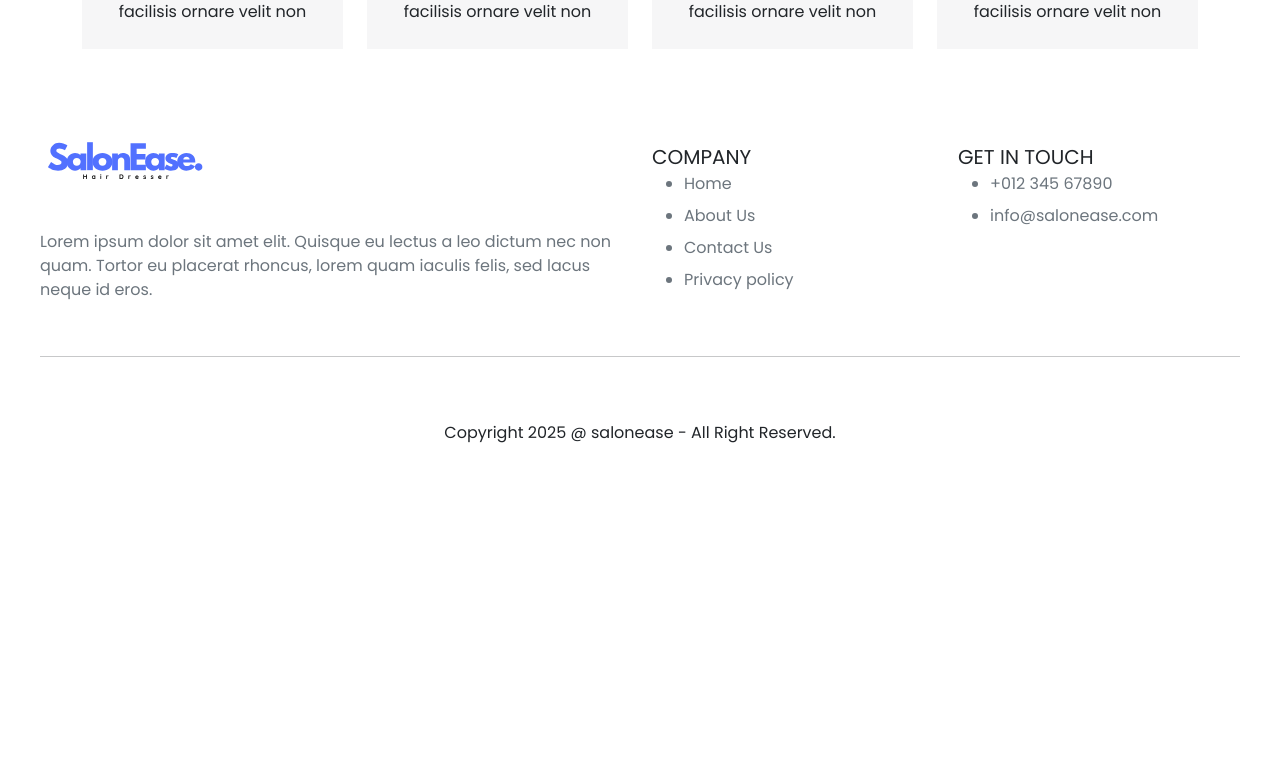
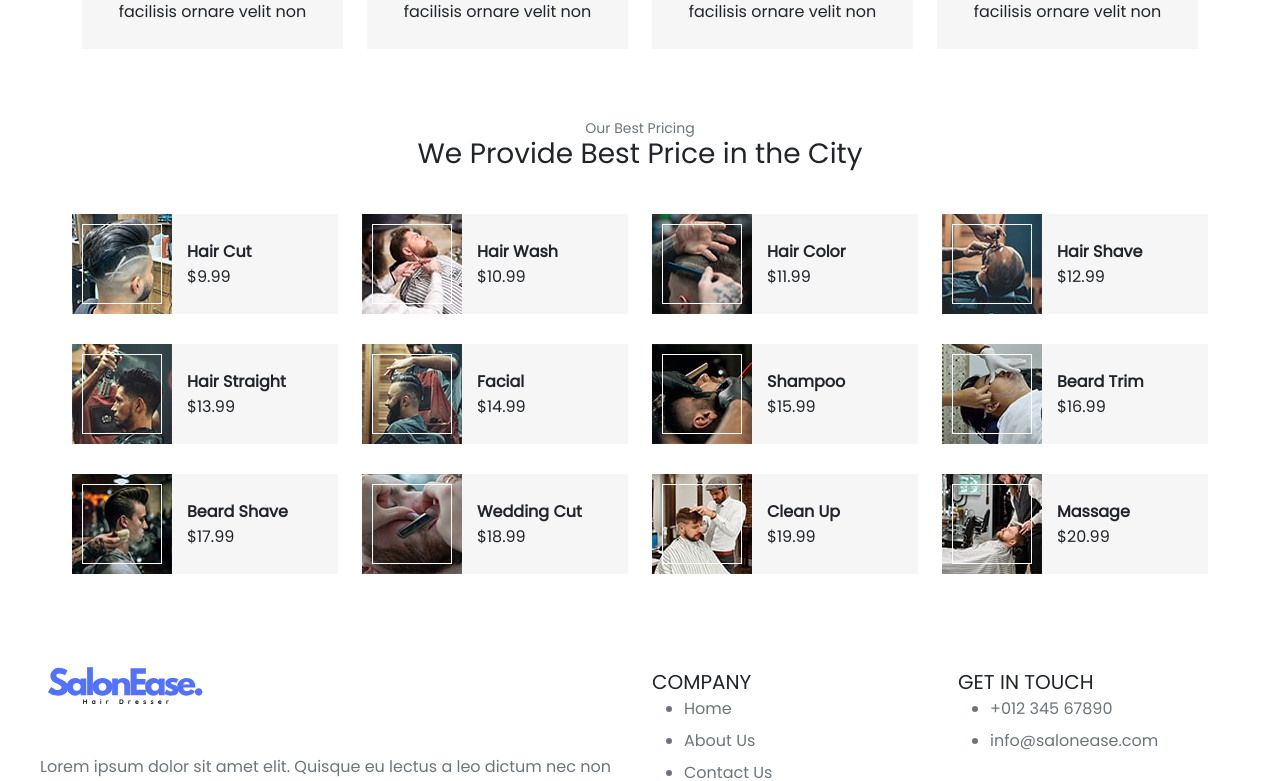
Before and after one commit to tharindu009/SalonEase, a React (Vite) app in the folder frontend/: page /service in a window 1280 px wide. Shown: the part 626-1407 px from the top of the page. Before the commit the page ends 1119 px from the top, so only its background shows below. Built offline with nearby package versions, Linux system fonts and the light colour scheme.

Commit message:
bug fix service page

```diff
--- a/frontend/src/components/BestPricing.jsx
+++ b/frontend/src/components/BestPricing.jsx
@@ -1,23 +1,27 @@
 import React from 'react'
 import { prices } from '../assets/assets'
+import { useNavigate } from 'react-router-dom'
 
 
 
 const BestPricing = () => {
+
+const navigate = useNavigate();
+
     return (
         <div className='d-flex flex-column align-items-center my-4 text-dark mx-md-5'>
             <p className='col-sm-4 text-center small text-secondary'>Our Best Pricing</p>
             <h3 className='font-weight-medium'>We Provide Best Price in the City</h3>
-            <div class="container price">
+            <div className="container price">
                 <div className='row'>
 
                     {prices.slice(0, 12).map((item, index) => (
-                        <div class="col-lg-3 col-md-4 col-sm-6">
-                            <div class="price-item">
-                                <div class="price-img">
+                        <div onClick={() => { navigate(`/appointment/${item._id}`); scrollTo(0, 0) }} key={index} className="col-lg-3 col-md-4 col-sm-6 pointer">
+                            <div className="price-item">
+                                <div className="price-img">
                                     <img src={item.image} alt="Image" />
                                 </div>
-                                <div class="price-text">
+                                <div className="price-text">
                                     <h2>{item.name}</h2>
                                     <h3>{item.price}</h3>
                                 </div>
--- a/frontend/src/components/ServiceMenu.jsx
+++ b/frontend/src/components/ServiceMenu.jsx
@@ -11,37 +11,37 @@ const ServiceMenu = () => {
             <p>Simply browse through our extensive list of services, schedule your appointment hassle-free.</p>
             <div className='spacing'></div>
             <div className='container'>
-                <div class="row">
-                    <div class="col-lg-3 col-12">
-                        <div class="single-features">
-                            <div class="signle-icon">
+                <div className="row">
+                    <div className="col-lg-3 col-12">
+                        <div className="single-features">
+                            <div className="signle-icon">
                                 <img className='service-pics rounded-circle' src={hairservice} alt="" />
                             </div>
                             <h4>Hair Service</h4>
                         </div>
 
                     </div>
-                    <div class="col-lg-3 col-12">
-                        <div class="single-features">
-                            <div class="signle-icon">
+                    <div className="col-lg-3 col-12">
+                        <div className="single-features">
+                            <div className="signle-icon">
                                 <img className='service-pics rounded-circle' src={haircolor} alt="" />
                             </div>
                             <h4>Hair Coloring</h4>
                         </div>
 
                     </div>
-                    <div class="col-lg-3 col-12">
-                        <div class="single-features">
-                            <div class="signle-icon">
+                    <div className="col-lg-3 col-12">
+                        <div className="single-features">
+                            <div className="signle-icon">
                                 <img className='service-pics rounded-circle' src={texturing} alt="" />
                             </div>
                             <h4>Texturing</h4>
                         </div>
 
                     </div>
-                    <div class="col-lg-3 col-12">
-                        <div class="single-features">
-                            <div class="signle-icon">
+                    <div className="col-lg-3 col-12">
+                        <div className="single-features">
+                            <div className="signle-icon">
                                 <img className='service-pics rounded-circle' src={nailservice} alt="" />
                             </div>
                             <h4>Nail Service</h4>
--- a/frontend/src/pages/Service.jsx
+++ b/frontend/src/pages/Service.jsx
@@ -1,11 +1,13 @@
-import React from 'react'
+import React, { Component } from 'react'
 import hair_service from '../assets/images/hair_service.png'
 import hair_color from '../assets/images/hair_color.png'
 import hair_text from '../assets/images/hair_texturing.png'
 import nail_service from '../assets/images/nail_service.png'
+import BestPricing from '../components/BestPricing'
 
 const Service = () => {
     return (
+        <div>
         <div className="service">
         <div className="container">
             <div className="section-header text-center">
@@ -60,6 +62,8 @@ const Service = () => {
             </div>
         </div>
     </div>
+    <BestPricing/>
+    </div>
     )
 }
 
```
